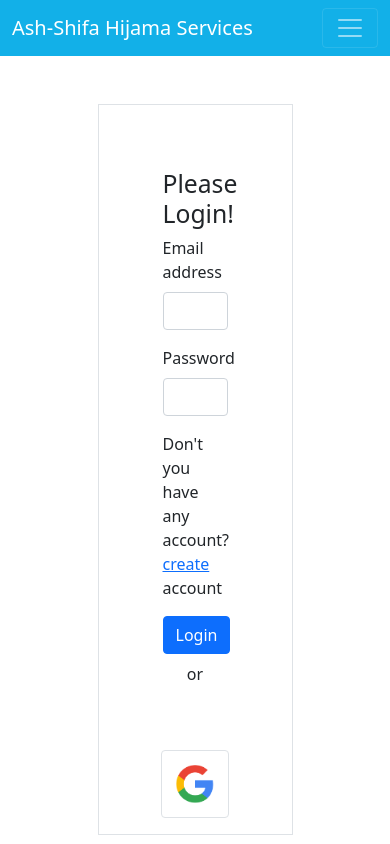
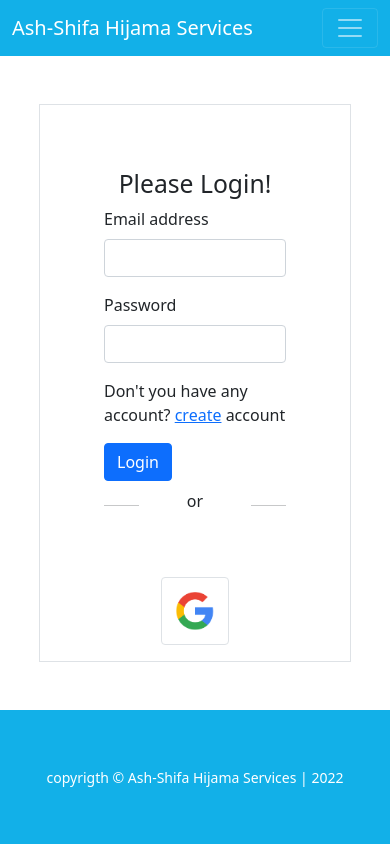
Before and after one commit to muh-arifulislam/independent-service-provider, a React (Create React App) app: page /login in a window 390 px wide. Shown: the top 844 px of the page. Built offline with nearby package versions, Linux system fonts and the light colour scheme; no server answers.

Commit message:
readme file updating

```diff
--- a/src/App.css
+++ b/src/App.css
@@ -1,5 +1,5 @@
 .App {
-  text-align: center;
+  position: relative;
 }
 
 .App-logo {
@@ -32,6 +32,7 @@
   from {
     transform: rotate(0deg);
   }
+
   to {
     transform: rotate(360deg);
   }
--- a/src/App.js
+++ b/src/App.js
@@ -11,7 +11,7 @@ import RequireAuth from './pages/RequireAuth/RequireAuth';
 import Footer from './pages/Shared/Footer/Footer';
 function App() {
   return (
-    <div>
+    <div className='App'>
       <Header></Header>
       <Routes>
         <Route path='/' element={<Home></Home>}></Route>
--- a/src/pages/Home/Services/Services.js
+++ b/src/pages/Home/Services/Services.js
@@ -12,7 +12,7 @@ const Services = () => {
     ];
 
     return (
-        <div className='container my-5'>
+        <div id='services' className='container my-5'>
             <h2 className='text-center mb-5'>Services</h2>
             <div className='row g-3'>
                 {
--- a/src/pages/Login/Login.css
+++ b/src/pages/Login/Login.css
@@ -0,0 +1,9 @@
+.login-container {
+    width: 50%;
+}
+
+@media only screen and (max-width: 576px) {
+    .login-container {
+        width: 80%;
+    }
+}
--- a/src/pages/Login/Login.js
+++ b/src/pages/Login/Login.js
@@ -3,31 +3,34 @@ import auth from '../../firebase.init';
 import { useSignInWithEmailAndPassword, useSignInWithGoogle } from 'react-firebase-hooks/auth';
 import { Link, useLocation, useNavigate } from 'react-router-dom';
 import logo from '../../images/google-logo.png';
+import './Login.css';
 const Login = () => {
+    // previous page
+    let navigate = useNavigate();
+    let location = useLocation();
+    let from = location.state?.from?.pathname || "/";
+    // sign in with email and password
     const [
         signInWithEmailAndPassword,
+        user,
         loading,
         error,
     ] = useSignInWithEmailAndPassword(auth);
-    const [signInWithGoogle, googleLoading, googleRrror] = useSignInWithGoogle(auth);
     const [email, setEmail] = useState('');
     const [password, setPassword] = useState('');
-    let navigate = useNavigate();
-    let location = useLocation();
-    let from = location.state?.from?.pathname || "/";
     const handleEmailBlur = event => {
         setEmail(event.target.value);
     }
     const handlePasswordBlur = event => {
         setPassword(event.target.value);
     }
-    const handleSubmit = event => {
+    const handleSubmit = async event => {
         event.preventDefault();
         signInWithEmailAndPassword(email, password)
-            .then(() => {
 
-            })
     }
+    // sign in with google
+    const [signInWithGoogle, googleLoading, googleRrror] = useSignInWithGoogle(auth);
     const handleGoogleSignIn = () => {
         signInWithGoogle()
             .then(() => {
@@ -35,7 +38,7 @@ const Login = () => {
             })
     }
     return (
-        <div className='border w-50 d-flex flex-column jutify-content-center align-items-center p-3 my-5 mx-auto'>
+        <div className='login-container border d-flex flex-column jutify-content-center align-items-center p-3 my-5 mx-auto '>
             <form onSubmit={handleSubmit} className='w-100 p-5'>
                 <h2 className='text-center'>Please Login!</h2>
                 <div className="mb-3">
@@ -48,7 +51,9 @@ const Login = () => {
                 </div>
                 <div>
                     <p>Don't you have any account? <Link to='/signup'>create</Link> account</p>
-                    <p>{error?.message}</p>
+                </div>
+                <div>
+                    <p className='text-center text-danger'>{error && error.message}</p>
                 </div>
                 <button type="submit" className="btn btn-primary">Login</button>
                 <div className='d-flex justify-content-center mt-2'>
--- a/src/pages/Shared/Header/Header.css
+++ b/src/pages/Shared/Header/Header.css
@@ -1,5 +1,8 @@
 header {
     background-color: #12B0E8;
+    position: sticky;
+    top: 0;
+    z-index: 1000;
 }
 
 .nav-item {
--- a/src/pages/Shared/Header/Header.js
+++ b/src/pages/Shared/Header/Header.js
@@ -8,7 +8,7 @@ import './Header.css';
 const Header = () => {
     const [user, loading, error] = useAuthState(auth, { onUserChanged: true });
     return (
-        <header>
+        <header className=''>
             <Navbar collapseOnSelect expand="lg" variant="dark">
                 <Container>
                     <Navbar.Brand href="#home">Ash-Shifa Hijama Services</Navbar.Brand>
@@ -16,7 +16,6 @@ const Header = () => {
                     <Navbar.Collapse id="responsive-navbar-nav">
                         <Nav className="me-auto">
                             <Link className='nav-item' to='/'>Home</Link>
-                            <Link className='nav-item' to='home#services'>Services</Link>
                             <Link className='nav-item' to='/checkout'>Checkout</Link>
                             <Link className='nav-item' to='/blog'>Blog</Link>
                             <Link className='nav-item' to='/about'>About</Link>
--- a/src/pages/Signup/Signup.js
+++ b/src/pages/Signup/Signup.js
@@ -42,7 +42,7 @@ const Signup = () => {
 
     }
     return (
-        <div className='border w-50 d-flex flex-column jutify-content-center align-items-center p-3 mt-5 mx-auto'>
+        <div className='border d-flex flex-column jutify-content-center align-items-center p-3 my-5 mx-auto login-container'>
             <form onSubmit={handleSubmit} className='w-100 p-5'>
                 <h2 className='text-center'>Please Sign up!</h2>
                 <div className="mb-3">
```
Also changed, not shown: 2 other files (tests, documents, lock files or other folders).
